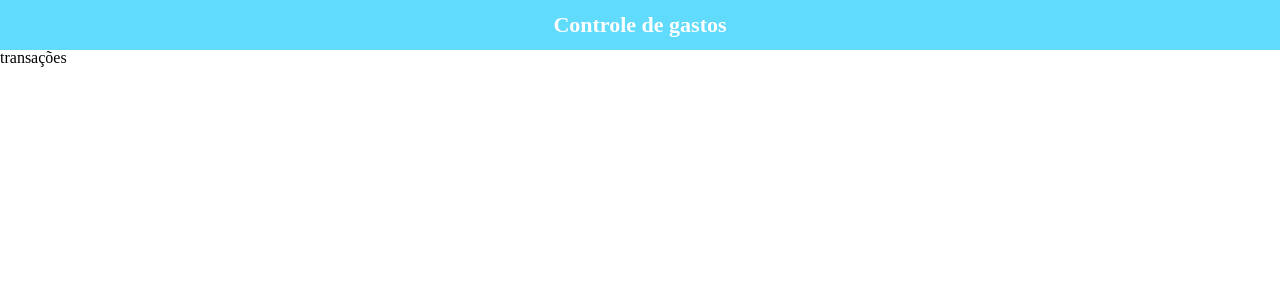
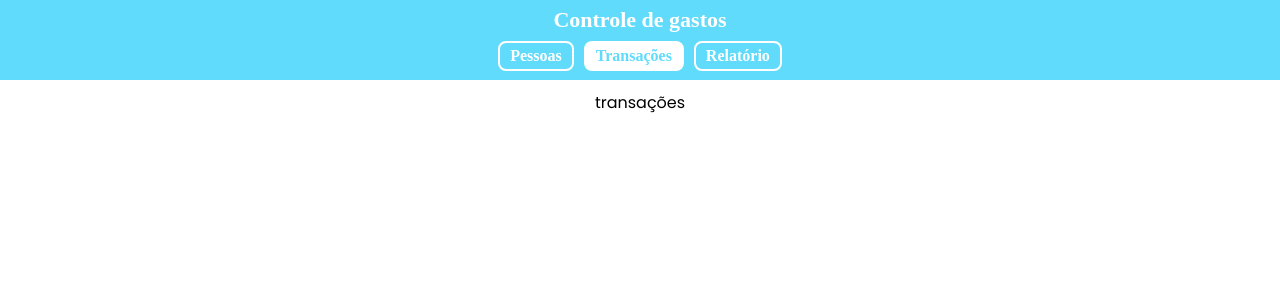
Before and after one commit to gaesyeah/expenses-control-front, a React (Vite) app: page /transactions in a window 1280 px wide. Shown: the top 300 px of the page. Built offline with nearby package versions, Linux system fonts and the light colour scheme; no server answers.

Commit message:
feat: add navigation

```diff
--- a/src/App.tsx
+++ b/src/App.tsx
@@ -1,14 +1,8 @@
 import { RouterProvider } from "react-router-dom";
 import { router } from "./routes/routes.route";
-import Header from "./components/Header.component";
 
 function App() {
-  return (
-    <>
-      <Header />
-      <RouterProvider router={router} />
-    </>
-  );
+  return <RouterProvider router={router} />;
 }
 
 export default App;
--- /dev/null
+++ b/src/Layout.tsx
@@ -0,0 +1,13 @@
+import { Outlet } from "react-router-dom";
+import Header from "./components/Header.component";
+
+export default function Layout() {
+  return (
+    <>
+      <Header />
+      <main>
+        <Outlet />
+      </main>
+    </>
+  );
+}
--- a/src/components/Header.component.tsx
+++ b/src/components/Header.component.tsx
@@ -1,11 +1,20 @@
 import styled from "styled-components";
+import { routes } from "../routes/routes.route";
+import NavigationButton from "./buttons/NavigationButton.component";
 
-const HEADER_HEIGHT = "50px";
+const HEADER_HEIGHT = "80px";
 
 export default function Header() {
   return (
     <>
-      <SCHeader>Controle de gastos</SCHeader>
+      <SCHeader>
+        Controle de gastos
+        <SCHeaderNavigation>
+          {Object.values(routes).map((route) => (
+            <NavigationButton route={route} key={route.label} />
+          ))}
+        </SCHeaderNavigation>
+      </SCHeader>
       <SCHeaderSpacer />
     </>
   );
@@ -23,6 +32,13 @@ const SCHeader = styled.header`
   display: flex;
   align-items: center;
   justify-content: center;
+  flex-direction: column;
+  gap: 10px;
+`;
+const SCHeaderNavigation = styled.div`
+  display: flex;
+  justify-content: center;
+  gap: 10px;
 `;
 const SCHeaderSpacer = styled.div`
   height: ${HEADER_HEIGHT};
--- /dev/null
+++ b/src/components/buttons/NavigationButton.component.tsx
@@ -0,0 +1,58 @@
+import type { ComponentProps } from "react";
+import styled, { css } from "styled-components";
+import type { routes } from "../../routes/routes.route";
+import { useLocation, useNavigate } from "react-router-dom";
+
+type NavigationButtonProps = Readonly<
+  { route: (typeof routes)[keyof typeof routes] } & ComponentProps<"button">
+>;
+
+export default function NavigationButton({
+  route: { label, path },
+  ...rest
+}: NavigationButtonProps) {
+  const navigate = useNavigate();
+  const { pathname } = useLocation();
+
+  return (
+    <SCNavigationButton
+      {...rest}
+      type="button"
+      $path={path}
+      $pathname={pathname}
+      onClick={() => navigate(path)}
+    >
+      {label}
+    </SCNavigationButton>
+  );
+}
+
+const SCNavigationButton = styled.button<{
+  $path: string;
+  $pathname: string;
+}>`
+  height: 30px;
+  border-radius: 8px;
+  padding-left: 10px;
+  padding-right: 10px;
+  font-size: 16px;
+  font-weight: 600;
+  ${({
+    $path,
+    $pathname,
+    theme: {
+      colors: { font, background },
+    },
+  }) =>
+    $path === $pathname
+      ? css`
+          border: 2px solid ${background.white};
+          background-color: ${background.white};
+          color: ${font.main};
+        `
+      : css`
+          border: 2px solid ${background.white};
+          background-color: ${background.main};
+          color: ${font.white};
+        `}
+`;
--- /dev/null
+++ b/src/pages/Totals.page.tsx
@@ -0,0 +1,5 @@
+import Page from "../components/Page.component";
+
+export default function TotalsPage() {
+  return <Page>relatório</Page>;
+}
--- a/src/pages/Transactions.page.tsx
+++ b/src/pages/Transactions.page.tsx
@@ -1,3 +1,5 @@
+import Page from "../components/Page.component";
+
 export default function TransactionsPage() {
-  return <>transações</>;
+  return <Page>transações</Page>;
 }
--- a/src/routes/routes.route.tsx
+++ b/src/routes/routes.route.tsx
@@ -1,10 +1,25 @@
-import { createBrowserRouter } from "react-router-dom";
+import { createBrowserRouter, type RouteObject } from "react-router-dom";
 import PersonsPage from "../pages/Persons.page";
 import TransactionsPage from "../pages/Transactions.page";
+import Layout from "../Layout";
+import TotalsPage from "../pages/Totals.page";
 
-export const routes = { persons: "/", transactions: "/transactions" };
+export const routes = {
+  persons: { path: "/", label: "Pessoas", element: <PersonsPage /> },
+  transactions: {
+    path: "/transactions",
+    label: "Transações",
+    element: <TransactionsPage />,
+  },
+  totals: { path: "/totals", label: "Relatório", element: <TotalsPage /> },
+} satisfies Record<string, RouteObject & { label: string }>;
 
 export const router = createBrowserRouter([
-  { path: routes.persons, element: <PersonsPage /> },
-  { path: routes.transactions, element: <TransactionsPage /> },
+  {
+    element: <Layout />,
+    children: Object.values(routes).map(({ element, path }) => ({
+      element,
+      path,
+    })),
+  },
 ]);
--- a/src/styles/Theme.theme.ts
+++ b/src/styles/Theme.theme.ts
@@ -7,6 +7,7 @@ export const theme = {
     },
     font: {
       white: "#FFFFFF",
+      main: "#61dbfb",
       gray: [],
     },
   },
```
Also changed, not shown: src/constants/queryKeys.ts (added).
